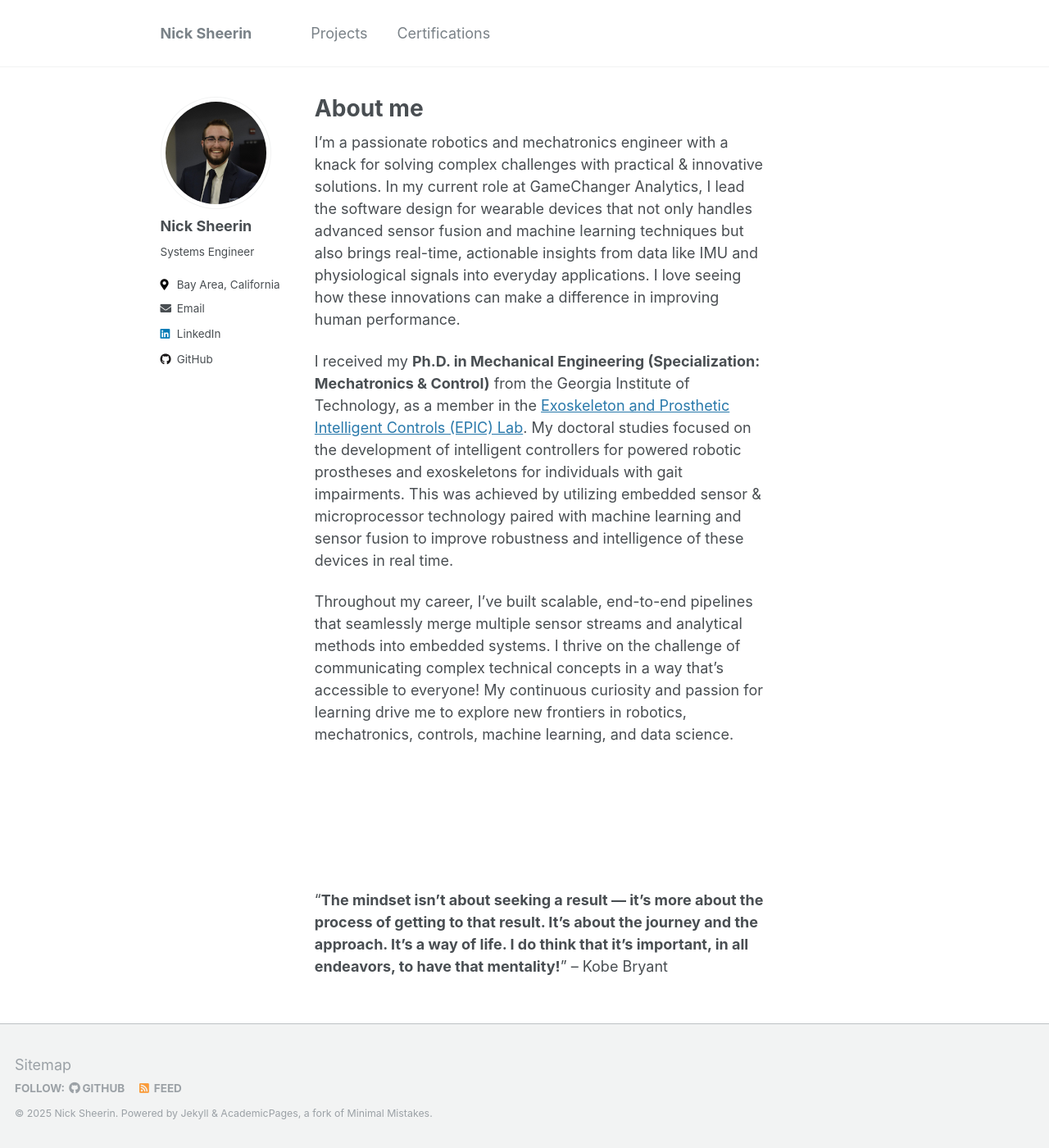
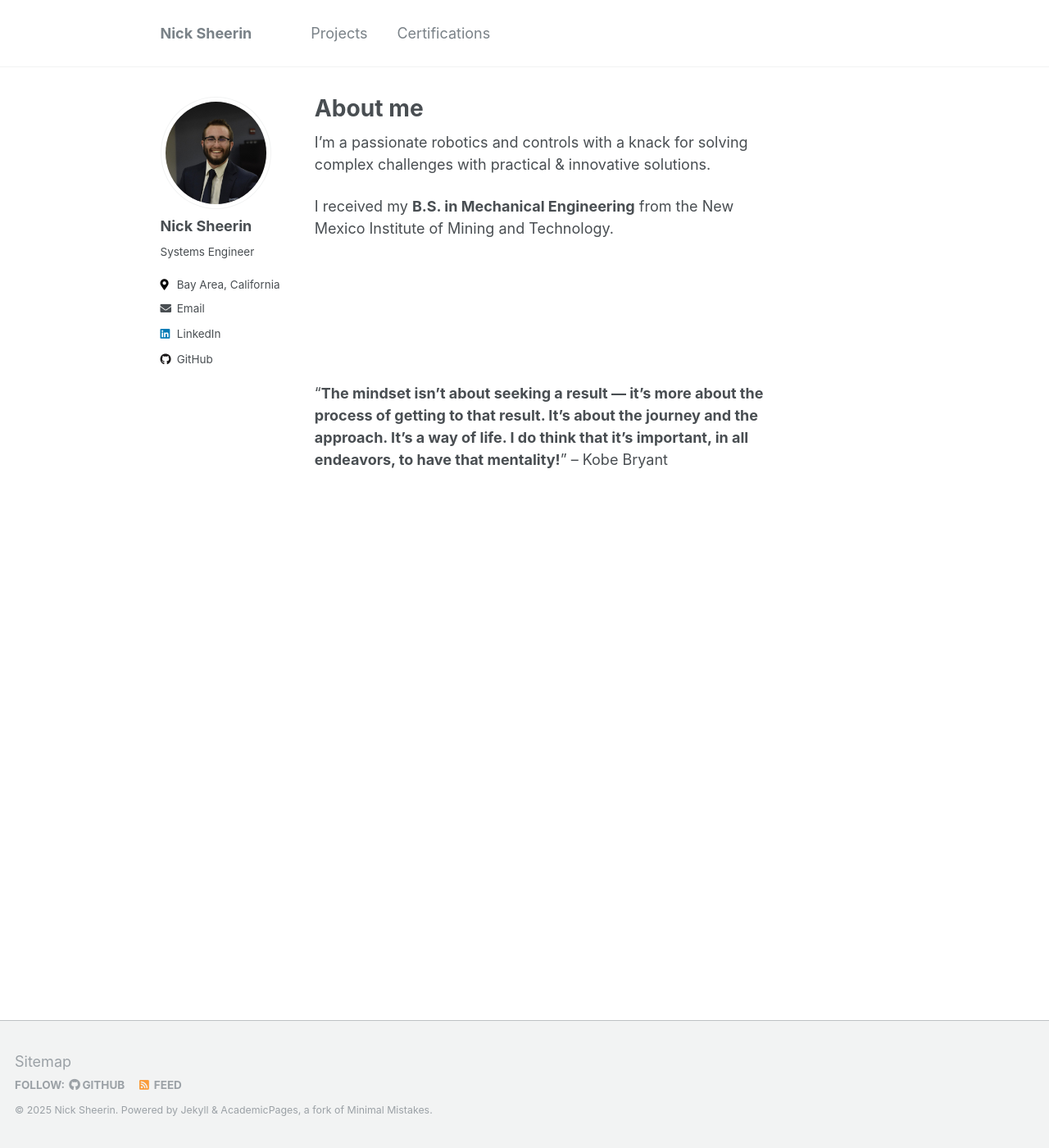
Before and after one commit to nicksheerin/nick_sheerin, a Jekyll site: the page built from _pages/about.md, in a window 1280 px wide and 1400 px high. Shown: the whole window at 82% size. Built offline with Jekyll 4.4.1, drawn with Linux system fonts in a browser that asks for light colours.

Commit message:
Updated rfid scanner
Updated About Me

```diff
--- a/_pages/about.md
+++ b/_pages/about.md
@@ -8,11 +8,10 @@ redirect_from:
   - /about.html
 ---
 
-I’m a passionate robotics and mechatronics engineer with a knack for solving complex challenges with practical & innovative solutions. In my current role at GameChanger Analytics, I lead the software design for wearable devices that not only handles advanced sensor fusion and machine learning techniques but also brings real-time, actionable insights from data like IMU and physiological signals into everyday applications. I love seeing how these innovations can make a difference in improving human performance.
 
-I received my **Ph.D. in Mechanical Engineering (Specialization: Mechatronics & Control)** from the Georgia Institute of Technology, as a member in the [Exoskeleton and Prosthetic Intelligent Controls (EPIC) Lab](https://www.epic.gatech.edu/). My doctoral studies focused on the development of intelligent controllers for powered robotic prostheses and exoskeletons for individuals with gait impairments. This was achieved by utilizing embedded sensor & microprocessor technology paired with machine learning and sensor fusion to improve robustness and intelligence of these devices in real time.
+I’m a passionate robotics and controls with a knack for solving complex challenges with practical & innovative solutions.
 
-Throughout my career, I’ve built scalable, end-to-end pipelines that seamlessly merge multiple sensor streams and analytical methods into embedded systems. I thrive on the challenge of communicating complex technical concepts in a way that’s accessible to everyone! My continuous curiosity and passion for learning drive me to explore new frontiers in robotics, mechatronics, controls, machine learning, and data science.
+I received my **B.S. in Mechanical Engineering** from the New Mexico Institute of Mining and Technology.
 
 <p>&nbsp;</p>
 <p>&nbsp;</p>
```
Also changed, not shown: _projects/rfid_scanner.md (+2 -1 lines).
